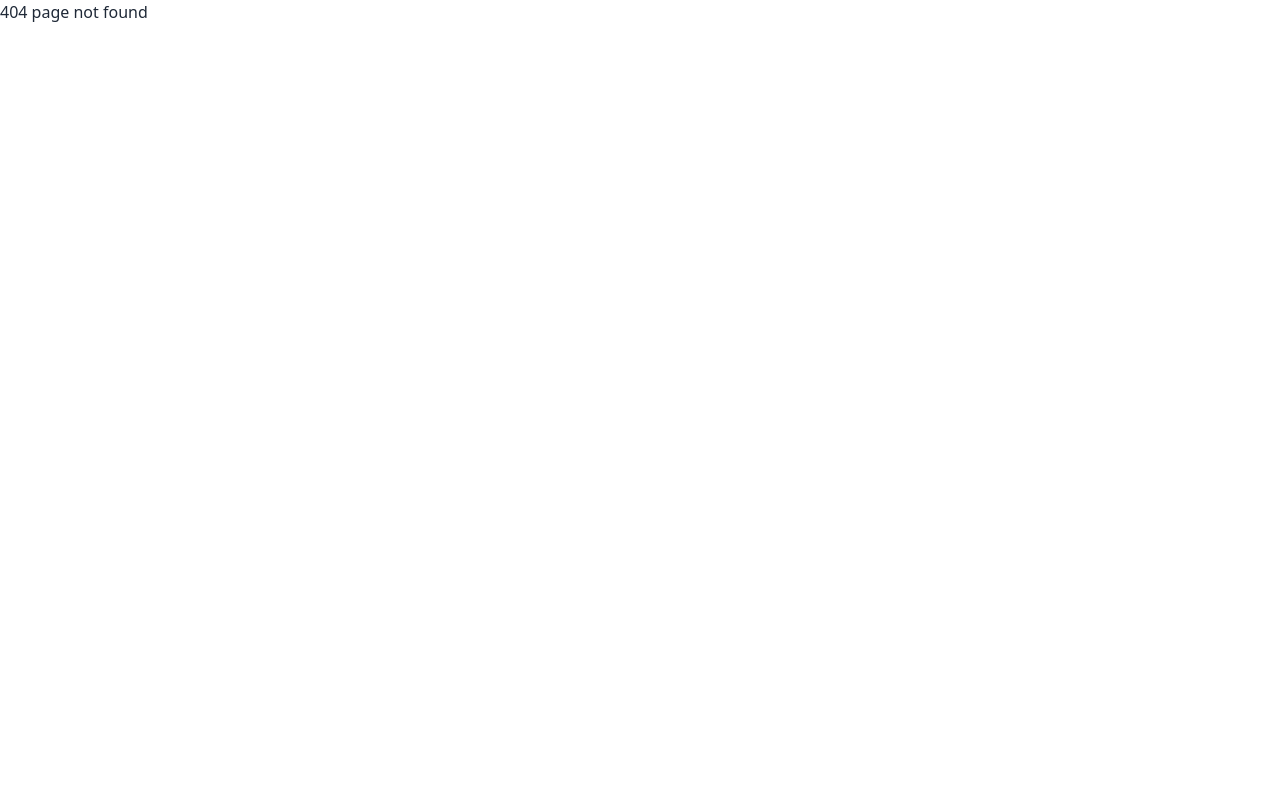
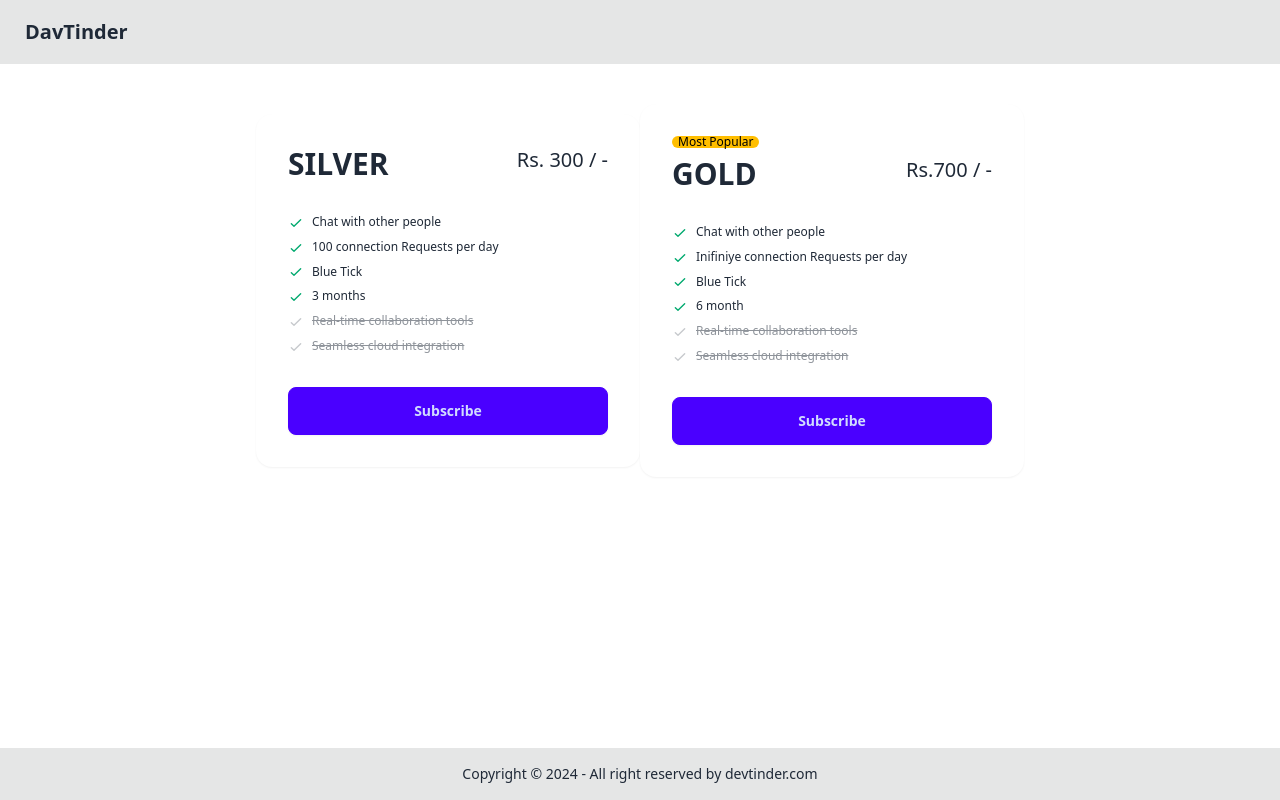
Before and after one commit to Tohid4641/devTinder-web, a React (Vite) app: page /subscription in a window 1280 px wide. Before the commit this address had no page. Built offline with nearby package versions, Linux system fonts and the light colour scheme; no server answers.

Commit message:
subscription UI made

```diff
--- a/src/App.jsx
+++ b/src/App.jsx
@@ -7,6 +7,7 @@ import appStore from "./utils/appStore";
 import Feed from "./components/Feed";
 import Connections from "./components/Connections";
 import Requests from "./components/Requests";
+import Subscription from "./components/Subscription";
 
 function App() {
   return (
@@ -20,6 +21,7 @@ function App() {
               <Route path="/profile" element={<Profile />} />
               <Route path="/connections" element={<Connections />} />
               <Route path="/requests" element={<Requests />} />
+              <Route path="/subscription" element={<Subscription />} />
             </Route>
 
             <Route path="/*" element={<div>404 page not found</div>} />
--- a/src/components/Navbar.jsx
+++ b/src/components/Navbar.jsx
@@ -63,6 +63,11 @@ const Navbar = () => {
                 </Link>
               </li>
               <li>
+                <Link to="/subscription" className="justify-between">
+                  Subscription
+                </Link>
+              </li>
+              <li>
                 <Link to="/requests" className="justify-between">
                   Requests
                   <span className="badge">
--- /dev/null
+++ b/src/components/Subscription.jsx
@@ -0,0 +1,14 @@
+import SubscriptionCard from "./SubscriptionCard"
+
+const Premium = () => {
+    return (
+
+        <div className="flex items-center justify-center mt-10">
+            <SubscriptionCard type='silver' />
+            <SubscriptionCard type='gold' />
+        </div>
+
+    )
+}
+
+export default Premium
--- /dev/null
+++ b/src/components/SubscriptionCard.jsx
@@ -0,0 +1,47 @@
+const SubscriptionCard = ({ type }) => {
+
+
+    return (
+        <div className="card w-96 bg-base-100 shadow-sm">
+            <div className="card-body">
+                {type === 'gold' && <span className="badge badge-xs badge-warning">Most Popular</span>}
+
+                <div className="flex justify-between">
+                    <h2 className="text-3xl font-bold">{type === 'gold' ? "GOLD" : 'SILVER'}</h2>
+                    <span className="text-xl">{type === 'silver' ? "Rs. 300 / -" : "Rs.700 / -"}</span>
+                </div>
+                <ul className="mt-6 flex flex-col gap-2 text-xs">
+                    <li>
+                        <svg xmlns="http://www.w3.org/2000/svg" className="size-4 me-2 inline-block text-success" fill="none" viewBox="0 0 24 24" stroke="currentColor"><path strokeLinecap="round" strokeLinejoin="round" strokeWidth="2" d="M5 13l4 4L19 7" /></svg>
+                        <span>{type === 'silver' ? "Chat with other people" : 'Chat with other people'}</span>
+                    </li>
+                    <li>
+                        <svg xmlns="http://www.w3.org/2000/svg" className="size-4 me-2 inline-block text-success" fill="none" viewBox="0 0 24 24" stroke="currentColor"><path strokeLinecap="round" strokeLinejoin="round" strokeWidth="2" d="M5 13l4 4L19 7" /></svg>
+                        <span>{type === 'silver' ? "100 connection Requests per day" : 'Inifiniye connection Requests per day'}</span>
+                    </li>
+                    <li>
+                        <svg xmlns="http://www.w3.org/2000/svg" className="size-4 me-2 inline-block text-success" fill="none" viewBox="0 0 24 24" stroke="currentColor"><path strokeLinecap="round" strokeLinejoin="round" strokeWidth="2" d="M5 13l4 4L19 7" /></svg>
+                        <span>{type === 'silver' ? "Blue Tick" : 'Blue Tick'}</span>
+                    </li>
+                    <li>
+                        <svg xmlns="http://www.w3.org/2000/svg" className="size-4 me-2 inline-block text-success" fill="none" viewBox="0 0 24 24" stroke="currentColor"><path strokeLinecap="round" strokeLinejoin="round" strokeWidth="2" d="M5 13l4 4L19 7" /></svg>
+                        <span>{type === 'silver' ? "3 months" : '6 month'}</span>
+                    </li>
+                    <li className="opacity-50">
+                        <svg xmlns="http://www.w3.org/2000/svg" className="size-4 me-2 inline-block text-base-content/50" fill="none" viewBox="0 0 24 24" stroke="currentColor"><path strokeLinecap="round" strokeLinejoin="round" strokeWidth="2" d="M5 13l4 4L19 7" /></svg>
+                        <span className="line-through">Real-time collaboration tools</span>
+                    </li>
+                    <li className="opacity-50">
+                        <svg xmlns="http://www.w3.org/2000/svg" className="size-4 me-2 inline-block text-base-content/50" fill="none" viewBox="0 0 24 24" stroke="currentColor"><path strokeLinecap="round" strokeLinejoin="round" strokeWidth="2" d="M5 13l4 4L19 7" /></svg>
+                        <span className="line-through">Seamless cloud integration</span>
+                    </li>
+                </ul>
+                <div className="mt-6">
+                    <button className="btn btn-primary btn-block">Subscribe</button>
+                </div>
+            </div>
+        </div>
+    )
+}
+
+export default SubscriptionCard
```
